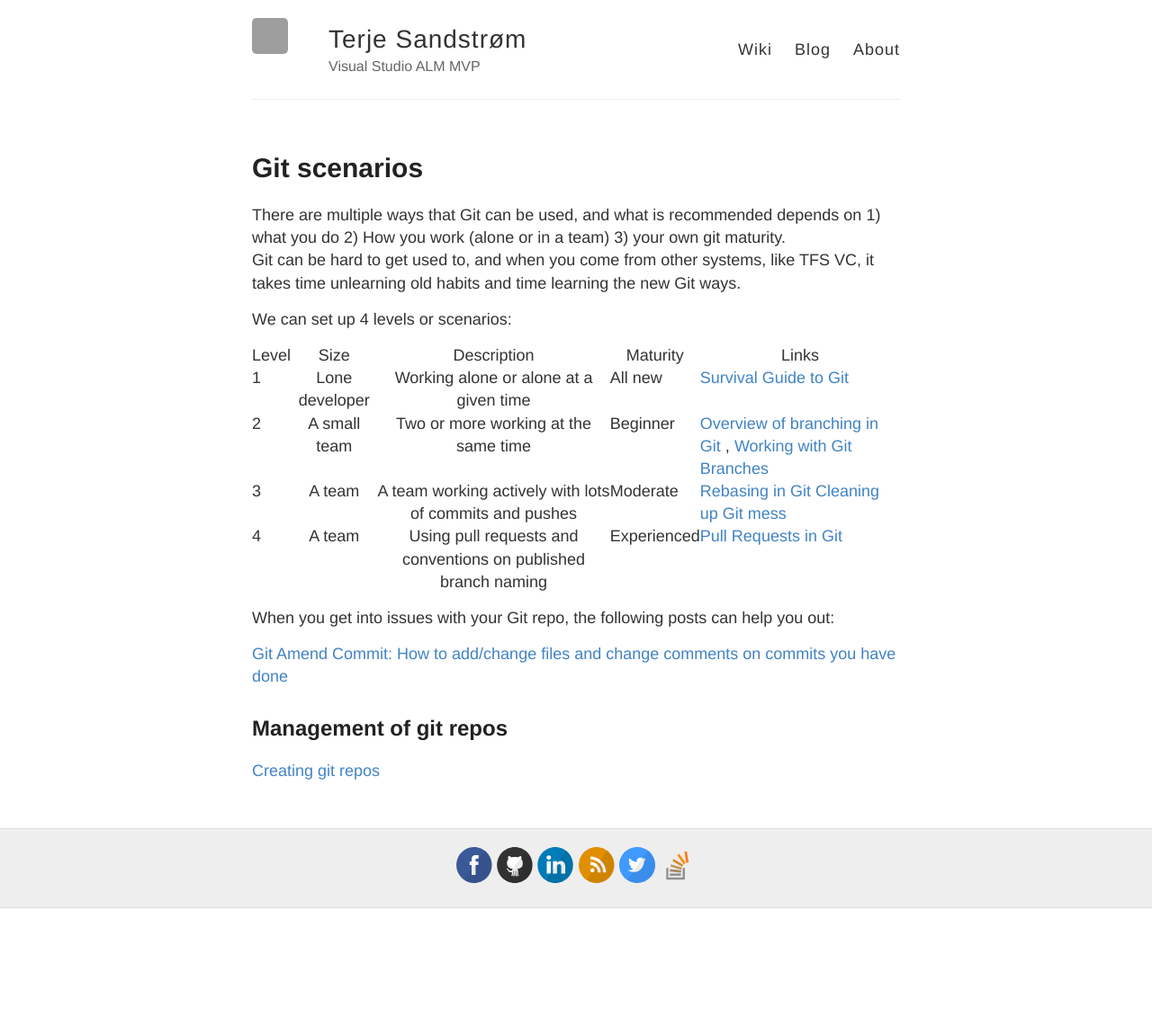
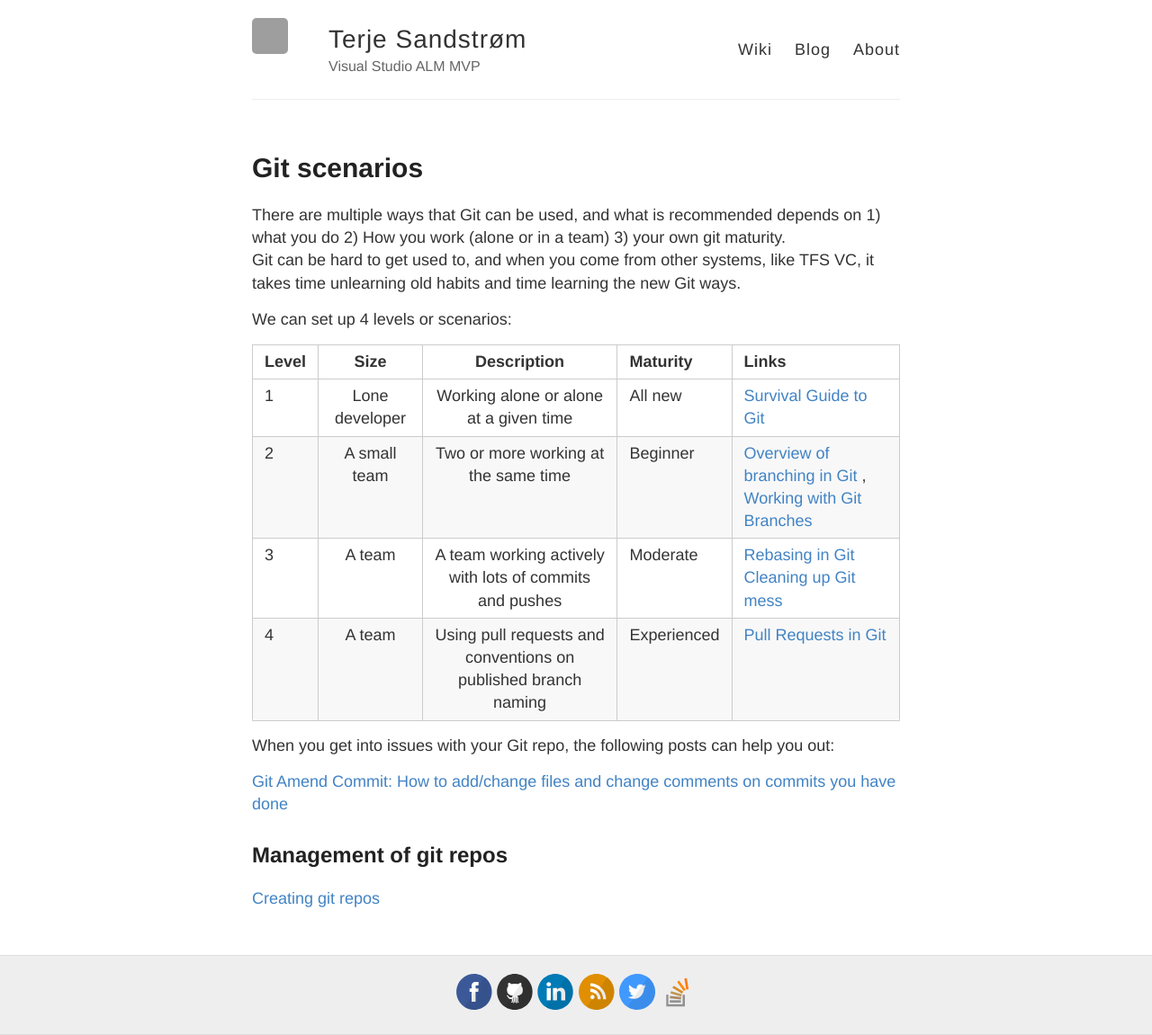
Before and after one commit to terjesandstrom/terjesandstrom.github.io, a Jekyll site: the page built from GitScenarios.md, in a window 1280 px wide. Shown: the whole page at 90% size. Built offline with Jekyll 4.4.1, drawn with Linux system fonts in a browser that asks for light colours; before the commit the page ends 1010 px from its top, so only the background shows below that; grey boxes are pictures that could not be loaded.

Commit message:
table styles added

```diff
--- a/style.scss
+++ b/style.scss
@@ -283,6 +283,36 @@
   text-align: center;
 }
 
+table {
+  padding: 0; }
+  table tr {
+    border-top: 1px solid #cccccc;
+    background-color: white;
+    margin: 0;
+    padding: 0; }
+    table tr:nth-child(2n) {
+      background-color: #f8f8f8; }
+    table tr th {
+      font-weight: bold;
+      border: 1px solid #cccccc;
+      text-align: left;
+      margin: 0;
+      padding: 6px 13px; }
+    table tr td {
+      border: 1px solid #cccccc;
+      text-align: left;
+      margin: 0;
+      padding: 6px 13px; }
+    table tr th :first-child, table tr td :first-child {
+      margin-top: 0; }
+    table tr th :last-child, table tr td :last-child {
+      margin-bottom: 0; }
+
+
+
+
+
+
 // Settled on moving the import of syntax highlighting to the bottom of the CSS
 // ... Otherwise it really bloats up the top of the CSS file and makes it difficult to find the start
 @import "highlights";
```
Also changed, not shown: gitinstallbasic.md (+2 -0 lines).
